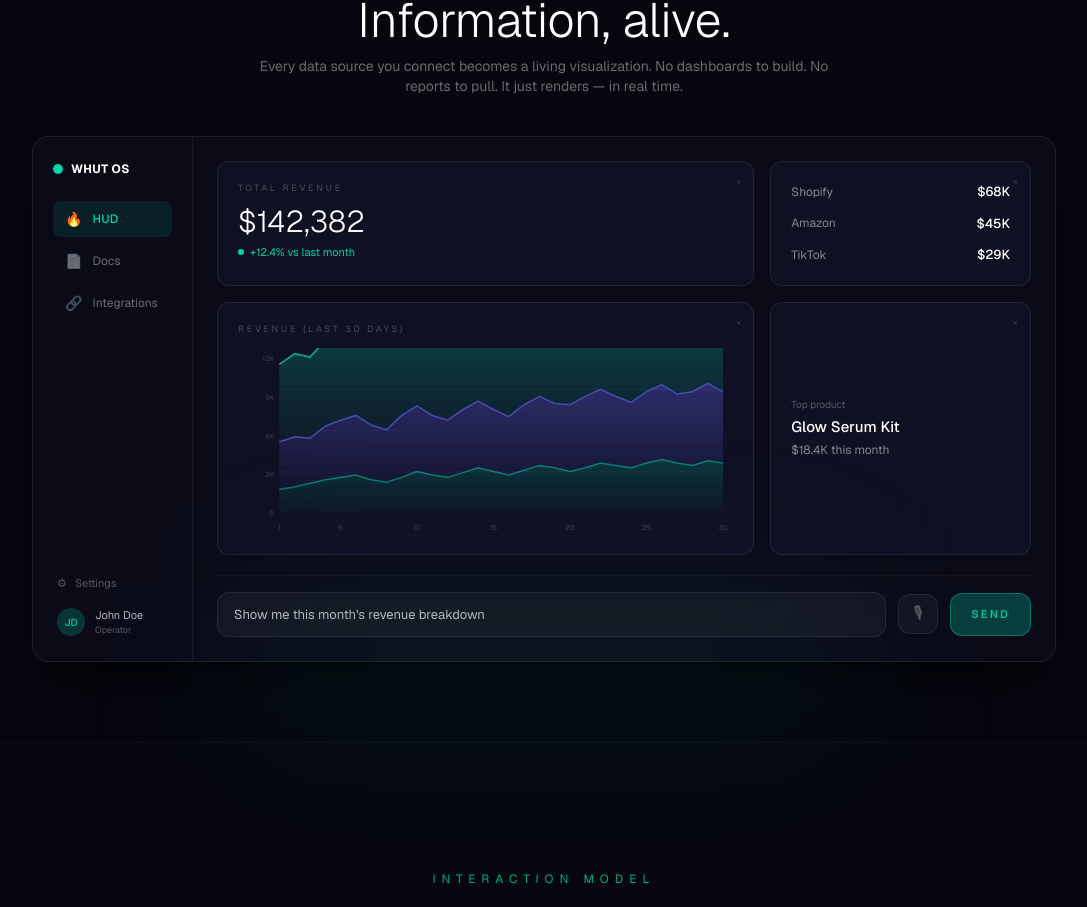
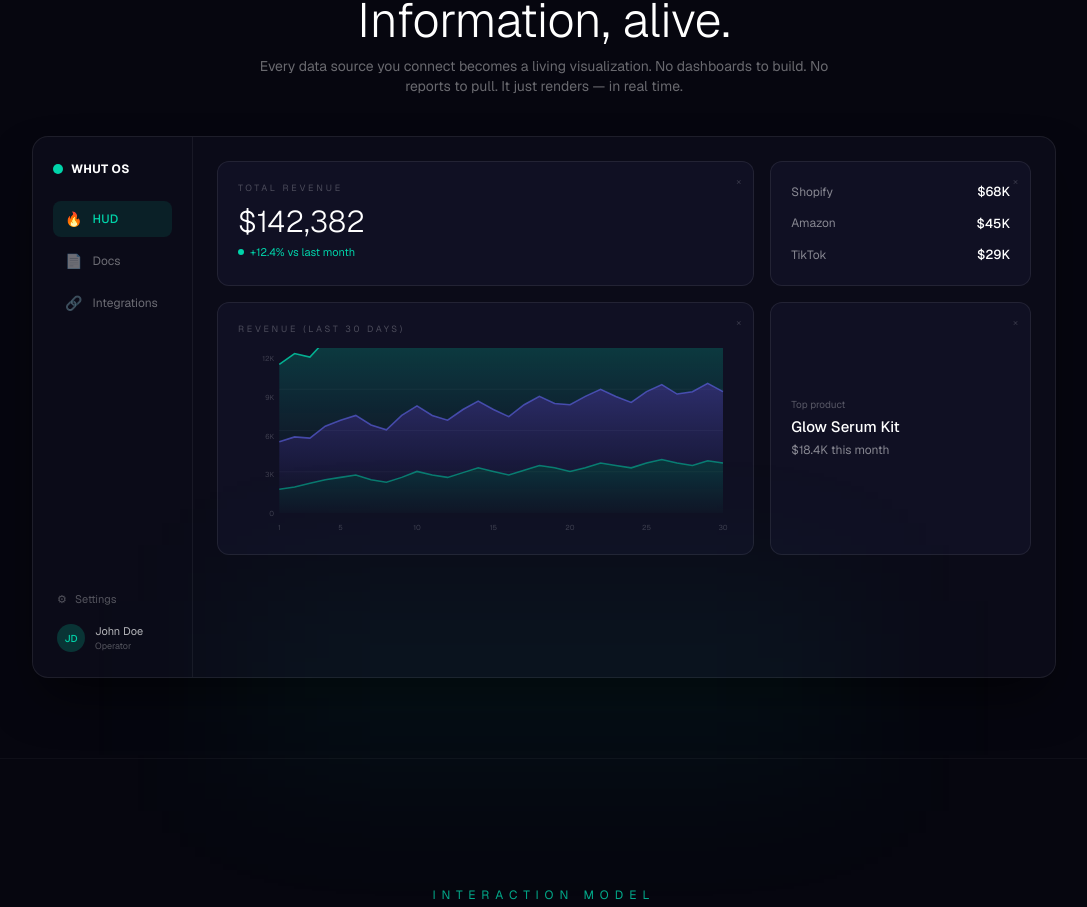
Before and after one commit to lukasminkov/whut-os, a Next.js app: page / in a window 1280 px wide. Shown: the part 916-1823 px from the top of the page, without its empty margins (96-1183 px from the left). Built offline with nearby package versions, Linux system fonts and the light colour scheme.

Commit message:
Voice-first HUD: waveform + live transcript → 'Visualizing' → cards materialize

```diff
--- a/src/components/HUDMock.tsx
+++ b/src/components/HUDMock.tsx
@@ -1,6 +1,6 @@
 "use client";
 
-import { motion, useInView } from "framer-motion";
+import { motion, useInView, AnimatePresence } from "framer-motion";
 import { useRef, useState, useEffect } from "react";
 
 /* Stacked area chart SVG */
@@ -54,22 +54,15 @@ function AreaChart({ visible }: { visible: boolean }) {
           <stop offset="100%" stopColor="#00d4aa" stopOpacity="0.02" />
         </linearGradient>
       </defs>
-
-      {/* Grid lines */}
       {[0.25, 0.5, 0.75].map(pct => (
         <line key={pct} x1="40" y1={(h - 20) * (1 - pct)} x2={w - 10} y2={(h - 20) * (1 - pct)} stroke="white" strokeOpacity="0.04" />
       ))}
-
-      {/* Y axis labels */}
       {[0, 3000, 6000, 9000, 12000].map((v, i) => (
         <text key={v} x="35" y={h - 20 - (i / 4) * (h - 30) + 3} fill="white" fillOpacity="0.2" fontSize="7" textAnchor="end">{v > 0 ? `${v / 1000}K` : "0"}</text>
       ))}
-
-      {/* X axis labels */}
       {[1, 5, 10, 15, 20, 25, 30].map(d => (
         <text key={d} x={40 + ((d - 1) / 29) * (w - 50)} y={h - 4} fill="white" fillOpacity="0.2" fontSize="7" textAnchor="middle">{d}</text>
       ))}
-
       {visible && (
         <>
           <motion.path d={toPath(tiktok, null)} fill="url(#tg)" initial={{ opacity: 0 }} animate={{ opacity: 1 }} transition={{ duration: 1 }} />
@@ -84,41 +77,86 @@ function AreaChart({ visible }: { visible: boolean }) {
   );
 }
 
-/* Typing animation hook */
-function useTypingAnimation(text: string, startDelay: number, enabled: boolean) {
-  const [displayed, setDisplayed] = useState("");
+/* Live voice waveform */
+function LiveWaveform({ active }: { active: boolean }) {
+  return (
+    <div className="flex items-center gap-[2px] h-5">
+      {Array.from({ length: 20 }).map((_, i) => (
+        <motion.div
+          key={i}
+          className="w-[2px] rounded-full bg-[#00d4aa]"
+          animate={active
+            ? { height: [3, 6 + Math.random() * 14, 3], opacity: [0.4, 0.9, 0.4] }
+            : { height: 3, opacity: 0.15 }
+          }
+          transition={active
+            ? { duration: 0.3 + Math.random() * 0.4, repeat: Infinity, delay: i * 0.03 }
+            : { duration: 0.3 }
+          }
+        />
+      ))}
+    </div>
+  );
+}
+
+/* Word-by-word transcript */
+function useTranscript(words: string[], startDelay: number, enabled: boolean) {
+  const [visibleCount, setVisibleCount] = useState(0);
+  const [speaking, setSpeaking] = useState(false);
   const [done, setDone] = useState(false);
 
   useEffect(() => {
     if (!enabled) return;
-    let i = 0;
-    const startTimeout = setTimeout(() => {
+    const startTimer = setTimeout(() => {
+      setSpeaking(true);
+      let i = 0;
       const interval = setInterval(() => {
         i++;
-        setDisplayed(text.slice(0, i));
-        if (i >= text.length) {
+        setVisibleCount(i);
+        if (i >= words.length) {
           clearInterval(interval);
-          setDone(true);
+          setTimeout(() => {
+            setSpeaking(false);
+            setDone(true);
+          }, 400);
         }
-      }, 40);
+      }, 180);
       return () => clearInterval(interval);
     }, startDelay);
-    return () => clearTimeout(startTimeout);
-  }, [text, startDelay, enabled]);
+    return () => clearTimeout(startTimer);
+  }, [words.length, startDelay, enabled]);
 
-  return { displayed, done };
+  return { visibleCount, speaking, done };
 }
+
+/* Animation phases */
+type Phase = "idle" | "listening" | "processing" | "rendered";
 
 export default function HUDMock() {
   const ref = useRef(null);
   const isInView = useInView(ref, { once: true, amount: 0.3 });
+  const [phase, setPhase] = useState<Phase>("idle");
 
-  const query = "Show me this month's revenue breakdown";
-  const { displayed: typedText, done: typingDone } = useTypingAnimation(query, 800, isInView);
+  const words = ["Show", "me", "this", "month's", "revenue", "breakdown"];
+  const { visibleCount, speaking, done: transcriptDone } = useTranscript(words, 600, isInView);
 
-  // Stagger card appearances after typing finishes
-  const cardDelay = typingDone ? 0 : 99;
-  const baseDelay = 0.3;
+  useEffect(() => {
+    if (!isInView) return;
+    // idle → listening after small delay
+    const t1 = setTimeout(() => setPhase("listening"), 400);
+    return () => clearTimeout(t1);
+  }, [isInView]);
+
+  useEffect(() => {
+    if (transcriptDone) {
+      setPhase("processing");
+      const t = setTimeout(() => setPhase("rendered"), 600);
+      return () => clearTimeout(t);
+    }
+  }, [transcriptDone]);
+
+  const cardsVisible = phase === "rendered";
+  const baseDelay = 0.15;
 
   return (
     <div ref={ref}>
@@ -130,7 +168,7 @@ export default function HUDMock() {
         className="relative w-full max-w-5xl mx-auto"
       >
         <div className="rounded-2xl border border-white/[0.08] bg-[#0b0b18] overflow-hidden shadow-2xl shadow-black/60">
-          <div className="flex" style={{ minHeight: 520 }}>
+          <div className="flex" style={{ minHeight: 540 }}>
             {/* ── Sidebar ── */}
             <div className="w-40 border-r border-white/[0.06] flex flex-col justify-between py-6 px-5 flex-shrink-0">
               <div className="space-y-6">
@@ -173,14 +211,71 @@ export default function HUDMock() {
             </div>
 
             {/* ── Main Canvas ── */}
-            <div className="flex-1 flex flex-col p-6">
-              {/* Card grid area */}
-              <div className="flex-1 grid grid-cols-3 gap-4 auto-rows-min content-start">
+            <div className="flex-1 flex flex-col p-6 relative">
 
-                {/* Row 1: Total Revenue (spans 2) + Channel Breakdown */}
+              {/* Voice Transcript Overlay — centered on canvas before cards appear */}
+              <AnimatePresence>
+                {!cardsVisible && phase !== "idle" && (
+                  <motion.div
+                    className="absolute inset-0 flex flex-col items-center justify-center z-20"
+                    initial={{ opacity: 0 }}
+                    animate={{ opacity: 1 }}
+                    exit={{ opacity: 0, scale: 0.95, transition: { duration: 0.3 } }}
+                  >
+                    {/* Waveform */}
+                    <motion.div
+                      initial={{ opacity: 0, scale: 0.8 }}
+                      animate={{ opacity: 1, scale: 1 }}
+                      transition={{ duration: 0.4 }}
+                      className="mb-5"
+                    >
+                      <LiveWaveform active={speaking} />
+                    </motion.div>
+
+                    {/* Live transcript words */}
+                    <div className="flex flex-wrap items-center justify-center gap-x-2 gap-y-1 max-w-sm px-4">
+                      {words.map((word, i) => (
+                        <motion.span
+                          key={i}
+                          className="text-xl font-light"
+                          initial={{ opacity: 0, y: 5 }}
+                          animate={i < visibleCount
+                            ? { opacity: 1, y: 0, color: "rgba(255,255,255,0.85)" }
+                            : { opacity: 0, y: 5 }
+                          }
+                          transition={{ duration: 0.15 }}
+                        >
+                          {word}
+                        </motion.span>
+                      ))}
+                    </div>
+
+                    {/* Processing indicator */}
+                    {phase === "processing" && (
+                      <motion.div
+                        initial={{ opacity: 0 }}
+                        animate={{ opacity: 1 }}
+                        className="mt-6 flex items-center gap-2"
+                      >
+                        <motion.div
+                          className="w-1.5 h-1.5 rounded-full bg-[#00d4aa]"
+                          animate={{ opacity: [0.3, 1, 0.3] }}
+                          transition={{ duration: 0.6, repeat: Infinity }}
+                        />
+                        <span className="text-[11px] text-white/30 uppercase tracking-widest">Visualizing</span>
+                      </motion.div>
+                    )}
+                  </motion.div>
+                )}
+              </AnimatePresence>
+
+              {/* Card grid — appears after voice input */}
+              <div className={`flex-1 grid grid-cols-3 gap-4 auto-rows-min content-start transition-opacity duration-500 ${cardsVisible ? "opacity-100" : "opacity-0"}`}>
+
+                {/* Row 1: Total Revenue (2 col) + Channel Breakdown (1 col) */}
                 <motion.div
                   initial={{ opacity: 0, y: 20, scale: 0.95 }}
-                  animate={typingDone ? { opacity: 1, y: 0, scale: 1 } : {}}
+                  animate={cardsVisible ? { opacity: 1, y: 0, scale: 1 } : {}}
                   transition={{ duration: 0.5, delay: baseDelay }}
                   className="col-span-2 rounded-xl bg-[#111125]/90 border border-white/[0.08] p-5 backdrop-blur-sm relative"
                 >
@@ -195,8 +290,8 @@ export default function HUDMock() {
 
                 <motion.div
                   initial={{ opacity: 0, y: 20, scale: 0.95 }}
-                  animate={typingDone ? { opacity: 1, y: 0, scale: 1 } : {}}
-                  transition={{ duration: 0.5, delay: baseDelay + 0.15 }}
+                  animate={cardsVisible ? { opacity: 1, y: 0, scale: 1 } : {}}
+                  transition={{ duration: 0.5, delay: baseDelay + 0.12 }}
                   className="rounded-xl bg-[#111125]/90 border border-white/[0.08] p-5 backdrop-blur-sm relative"
                 >
                   <button className="absolute top-3 right-3 text-white/15 text-[10px] hover:text-white/30 transition">×</button>
@@ -214,22 +309,22 @@ export default function HUDMock() {
                   </div>
                 </motion.div>
 
-                {/* Row 2: Chart (spans 2) + Top Product */}
+                {/* Row 2: Chart (2 col) + Top Product (1 col) */}
                 <motion.div
                   initial={{ opacity: 0, y: 20, scale: 0.95 }}
-                  animate={typingDone ? { opacity: 1, y: 0, scale: 1 } : {}}
-                  transition={{ duration: 0.6, delay: baseDelay + 0.35 }}
+                  animate={cardsVisible ? { opacity: 1, y: 0, scale: 1 } : {}}
+                  transition={{ duration: 0.6, delay: baseDelay + 0.28 }}
                   className="col-span-2 rounded-xl bg-[#111125]/90 border border-white/[0.08] p-5 backdrop-blur-sm relative"
                 >
                   <button className="absolute top-3 right-3 text-white/15 text-[10px] hover:text-white/30 transition z-10">×</button>
                   <div className="text-[9px] uppercase tracking-[0.3em] text-white/25 mb-3">Revenue (Last 30 Days)</div>
-                  <AreaChart visible={typingDone} />
+                  <AreaChart visible={cardsVisible} />
                 </motion.div>
 
                 <motion.div
                   initial={{ opacity: 0, y: 20, scale: 0.95 }}
-                  animate={typingDone ? { opacity: 1, y: 0, scale: 1 } : {}}
-                  transition={{ duration: 0.5, delay: baseDelay + 0.5 }}
+                  animate={cardsVisible ? { opacity: 1, y: 0, scale: 1 } : {}}
+                  transition={{ duration: 0.5, delay: baseDelay + 0.4 }}
                   className="rounded-xl bg-[#111125]/90 border border-white/[0.08] p-5 backdrop-blur-sm relative flex flex-col justify-center"
                 >
                   <button className="absolute top-3 right-3 text-white/15 text-[10px] hover:text-white/30 transition">×</button>
@@ -237,39 +332,6 @@ export default function HUDMock() {
                   <div className="text-[15px] text-white font-medium mb-0.5">Glow Serum Kit</div>
                   <div className="text-white/50 text-[12px]">$18.4K this month</div>
                 </motion.div>
-              </div>
-
-              {/* ── Input Bar ── */}
-              <div className="flex items-center gap-3 mt-5 pt-4 border-t border-white/[0.04]">
-                <div className="flex-1 flex items-center rounded-xl bg-white/[0.04] border border-white/[0.08] px-4 py-3 min-h-[44px]">
-                  {typedText ? (
-                    <span className="text-[13px] text-white/70">{typedText}
-                      {!typingDone && (
-                        <motion.span
-                          className="inline-block w-[2px] h-4 bg-[#00d4aa] ml-0.5 align-middle"
-                          animate={{ opacity: [1, 0, 1] }}
-                          transition={{ duration: 0.8, repeat: Infinity }}
-                        />
-                      )}
-                    </span>
-                  ) : (
-                    <span className="text-[13px] text-white/20">Ask WHUT OS...</span>
-                  )}
-                </div>
-                <button className="w-10 h-10 rounded-xl bg-white/[0.04] border border-white/[0.08] flex items-center justify-center flex-shrink-0">
-                  <span className="text-white/30 text-base">🎙</span>
-                </button>
-                <motion.button
-                  className="px-5 py-3 rounded-xl text-[11px] uppercase tracking-[0.2em] font-semibold flex-shrink-0"
-                  animate={typingDone
-                    ? { backgroundColor: "rgba(0,212,170,0.25)", borderColor: "rgba(0,212,170,0.4)", color: "rgba(0,212,170,0.9)" }
-                    : { backgroundColor: "rgba(255,255,255,0.03)", borderColor: "rgba(255,255,255,0.08)", color: "rgba(255,255,255,0.25)" }
-                  }
-                  style={{ border: "1px solid" }}
-                  transition={{ duration: 0.3 }}
-                >
-                  Send
-                </motion.button>
               </div>
             </div>
           </div>
```
